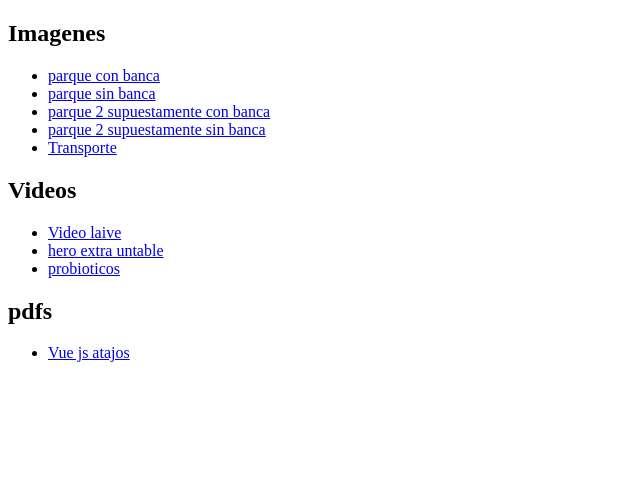
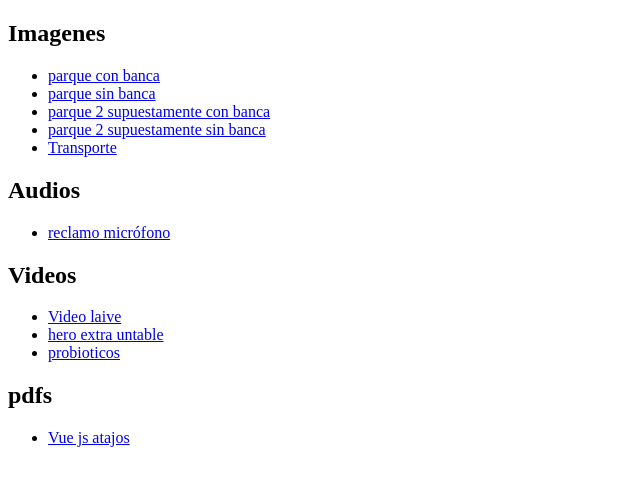
Before and after one commit to wilder00/public-assets, a plain HTML site: page docs/assets/index.html in a window 1280 px wide. Shown: the whole page, without its empty margins (0-640 px from the left). Drawn offline with Linux system fonts and the light colour scheme.

Commit message:
Agregar audios

```diff
--- a/docs/assets/index.html
+++ b/docs/assets/index.html
@@ -10,6 +10,11 @@
       <li><a href="./images/subconbancas.jpeg">parque 2 supuestamente con banca</a></li>
       <li><a href="./images/supsinbanca.jpeg">parque 2 supuestamente sin banca</a></li>
       <li><a href="./images/transporte.png">Transporte</a></li>
+    </ul>
+
+    <h2>Audios</h2>
+    <ul class="images-list">
+      <li><a href="./audios/reclamo-microfono.m4a">reclamo micrófono</a></li>
     </ul>
 
     <h2>Videos</h2>
```
Also changed, not shown: docs/assets/audios/index.html (added, +13 -0 lines), docs/index.html (+4 -0 lines), 1 other file.
